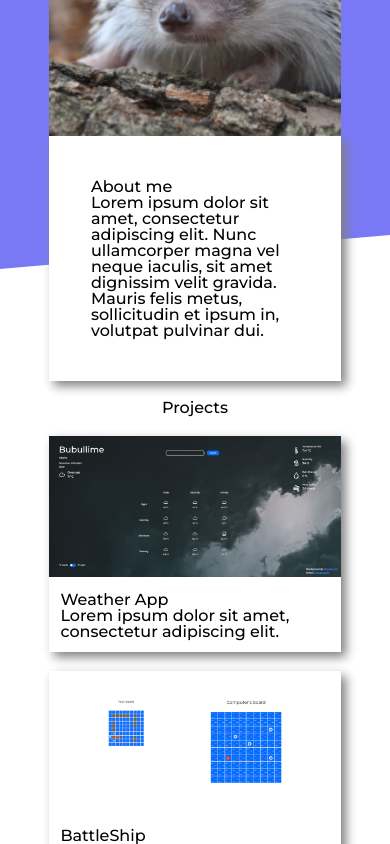
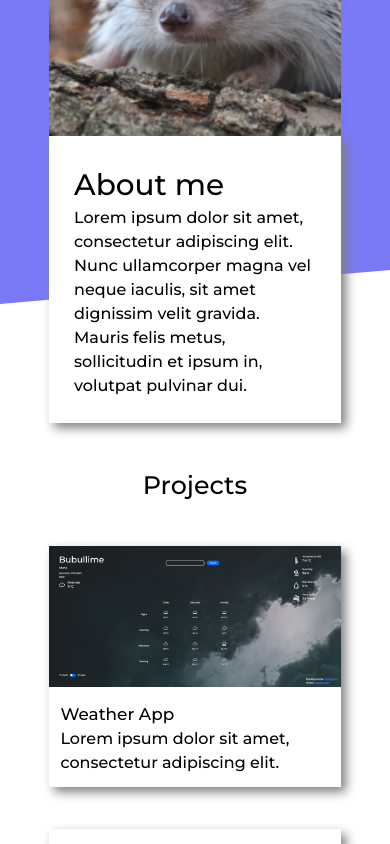
Before and after one commit to BuonicosII/portfolio-website, a website built with webpack: page dist/index.html in a window 390 px wide. Shown: the part 260-1104 px from the top of the page. Built offline with Linux system fonts and the light colour scheme.

Commit message:
Style header to be more responsive friendly

```diff
--- a/src/index.js
+++ b/src/index.js
@@ -2,7 +2,7 @@ import "./style.css";
 import { createMobileMenu } from "./mobile-menu.js";
 import { createDesktopMenu } from "./desktop-menu.js";
 
-const mediaQuery = window.matchMedia('(max-width: 1150px)')
+const mediaQuery = window.matchMedia('(max-width: 1000px)')
 
 function handleTabletChange(evt) {
     if (evt.matches) {
--- a/src/style.css
+++ b/src/style.css
@@ -56,6 +56,25 @@ table {
 
 html {
 	font-family: "MyFont";
+}
+
+h1 {
+	font-size: 3.5vh;
+	line-height: 1.5;
+}
+
+h2 {
+	font-size: 3vh;
+	line-height: 1.5;
+}
+
+h3 {
+	font-size: 2vh;
+	line-height: 1.5;
+}
+
+p {
+	line-height: 1.5;
 }
 
 nav {
@@ -166,22 +185,22 @@ header {
 	align-items: center;
 	align-content: center;
 	justify-content: center;
-	max-width: 50vw;
-	max-height: 35vw;
-	padding-top: 5vw;
+	max-width: 60vw;
+	max-height: 40vh;
+	margin-top: 5vw;
 }
 
 .about {
 	background-color: white;
-	padding: 5vh;
+	padding: 3vh;
 	box-shadow: 5px 5px 10px grey;
+	box-sizing: border-box;
 	width: 60%;
-	box-sizing: border-box;
 }
 
 .aboutDiv img {
 	width: 40%;
-	height: auto;
+	max-width: 350px;
 }
 
 main {
@@ -189,7 +208,7 @@ main {
 	justify-content: center;
 	align-items: center;
 	flex-direction: column;
-	padding-top: 5vw;
+	padding-top: 5vh;
 }
 
 .projectList {
@@ -199,8 +218,8 @@ main {
 	justify-content: center;
 	align-items: center;
 	align-content: center;
-	gap: 5vw;
-	padding-top: 5vw;
+	gap: 5vh;
+	padding-top: 5vh;
 }
 
 section {
@@ -216,7 +235,7 @@ section div {
 	padding: 3vw;
 }
 
-@media (max-width: 1150px) {
+@media (max-width: 1000px) {
 
 	.aboutDiv {
 		flex-wrap: wrap;
@@ -230,6 +249,8 @@ section div {
 
 	.aboutDiv img {
 		width: 75%;
+		height: auto;
+		max-width: none;
 	}
 
 	section {
```
Also changed, not shown: dist/index.html, dist/main.js.
